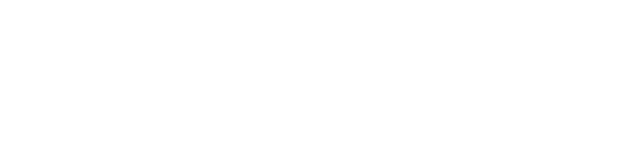
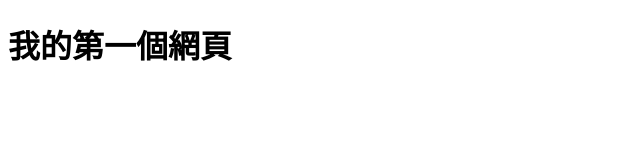
Before and after one commit to anshon666/test-0303, a plain HTML site: page index.html in a window 1280 px wide. Shown: the whole page, without its empty margins (0-640 px from the left). Drawn offline with Linux system fonts and the light colour scheme.

Commit message:
Update index.html

```diff
--- a/index.html
+++ b/index.html
@@ -4,9 +4,9 @@
     <meta charset="UTF-8">
     <meta http-equiv="X-UA-Compatible" content="IE=edge">
     <meta name="viewport" content="width=device-width, initial-scale=1.0">
-    <title>123</title>
+    <title>我的第一個網頁</title>
 </head>
 <body>
-
+    <h1>我的第一個網頁</h1>
 </body>
 </html>
```
